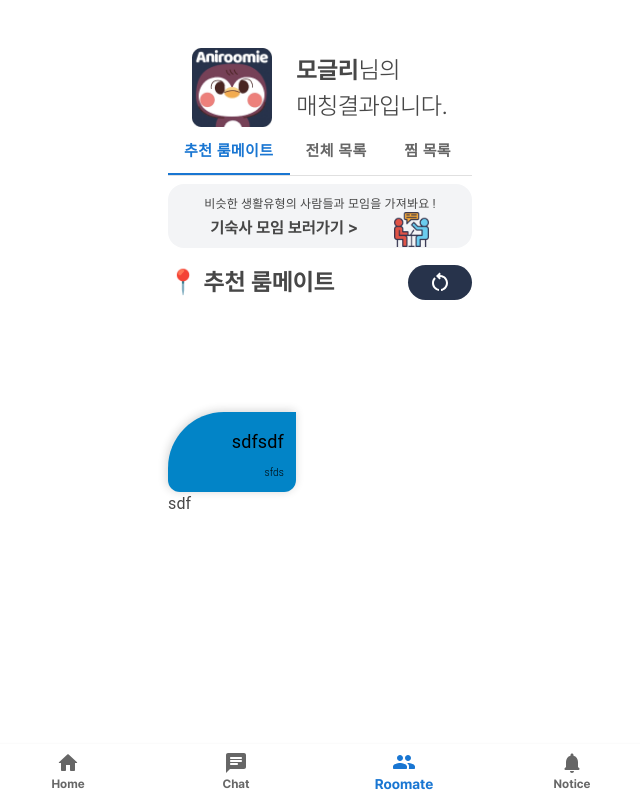
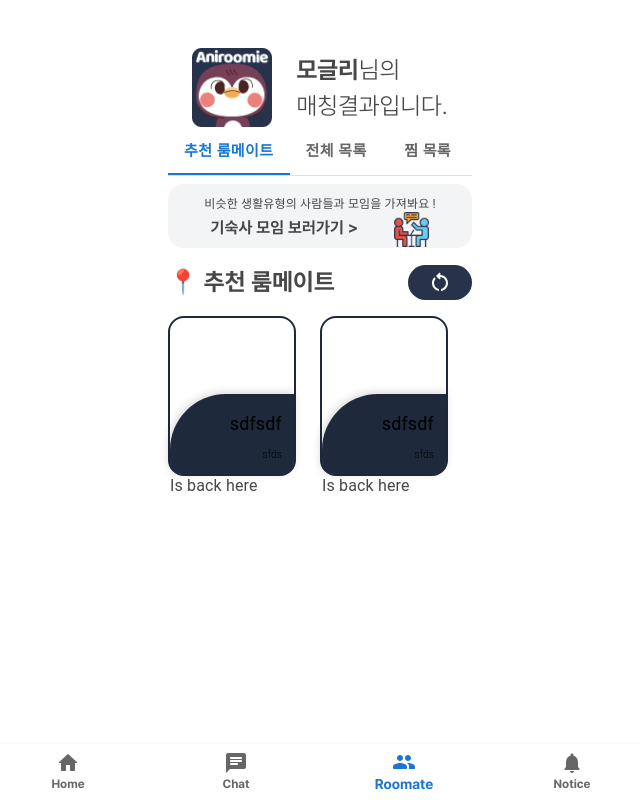
Before and after one commit to causyj/Roomate-FE, a React (Create React App) app: page /roomatelist in a window 1280 px wide. Shown: the whole page, without its empty margins (320-960 px from the left). Built offline with nearby package versions, Linux system fonts and the light colour scheme; what tailwindest would draw is missing.

Commit message:
Update RoomateCard.tsx: add card border

```diff
--- a/src/pages/roomatelist/Tab1.tsx
+++ b/src/pages/roomatelist/Tab1.tsx
@@ -26,7 +26,10 @@ export const Tab1 = () => {
                  <ResetIcon />
                 </ColorFab>
             </div>
-            <RoomateCard />
+            <div className="grid grid-cols-2 mt-4 ">
+                <RoomateCard />
+                <RoomateCard />
+            </div>
         </div>
     )
 }
--- a/src/pages/roomatelist/components/RoomateCard.tsx
+++ b/src/pages/roomatelist/components/RoomateCard.tsx
@@ -8,12 +8,12 @@ interface CardFrontBackProps {
 const CardFront = ({isFrontView} : CardFrontBackProps) => {
     return (
         <section
-        className={`relative inset-0 z-10 h-full w-full transition duration-300 ease-in-out ${
+        className={`relative inset-0 z-10 h-full w-full transition duration-300 ease-in-out mt-0 ${
             isFrontView ? 'opacity-0 -rotate-y-180' : 'opacity-100 rotate-y-0'
         }`}
     >
             <div
-            className="absolute bottom-0 left-0 flex h-20 w-full flex-col items-end justify-between rounded-b-xl rounded-tl-[3.5rem] rounded-tr-none bg-sky-600 p-3 "
+            className="absolute bottom-0 left-0 flex h-20 w-full flex-col items-end justify-between rounded-b-xl rounded-tl-[3.5rem] rounded-tr-none bg-slate-800 p-3"
             style={{
                 boxShadow: '-1px -1px 10px rgba(32, 32, 32, 0.2)',
             }}
@@ -27,7 +27,7 @@ const CardFront = ({isFrontView} : CardFrontBackProps) => {
 const CardBack = ({isFrontView} : CardFrontBackProps) => {
     return (
         <div>
-            sdf
+            Is back here
         </div>
     )
 }
@@ -40,7 +40,7 @@ export const RoomateCard = ({disableFlip=false} : RoomateCardProps) => {
     return (
         <div
         onClick={toggleCardView}
-        className={`relative h-[12rem] w-[8rem] min-w-[8rem] cursor-pointer transition-transform duration-300 perspective-500 transform-style-3d transform-gpu `}
+        className={`relative h-[10rem] w-[8rem] min-w-[8rem] cursor-pointer transition-transform duration-300 perspective-500 transform-style-3d transform-gpu border-2 border-slate-800 rounded-2xl`}
     >
         <CardFront isFrontView={isFrontView} />
         {disableFlip === false && <CardBack isFrontView={isFrontView} />}
```
